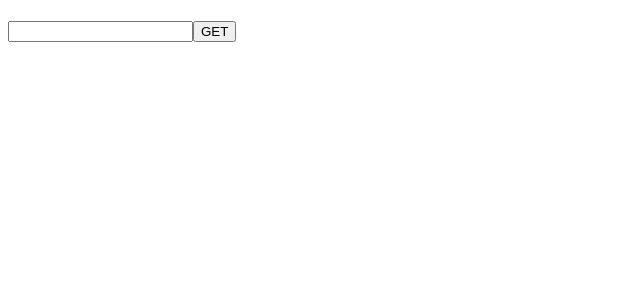
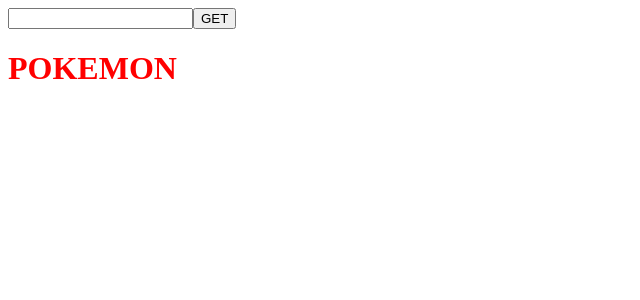
Before and after one commit to nialldbarber/pokevuex, a Vue app: page / in a window 1280 px wide. Shown: the top 300 px of the page, without its empty margins (0-640 px from the left). Built offline with nearby package versions, Linux system fonts and the light colour scheme.

Commit message:
Tidied code

```diff
--- a/src/App.vue
+++ b/src/App.vue
@@ -1,20 +1,17 @@
 <template>
   <div>
-    <Pokemon />
+    <Layout />
   </div>
 </template>
 
 <script>
-import Pokemon from "./components/pokemon.vue";
+import Layout from "./components/layout.vue";
 
 export default {
   name: "App",
   components: {
-    Pokemon
-  },
-  data: () => ({
-    name: "Niall"
-  })
+    Layout
+  }
 };
 </script>
 
--- /dev/null
+++ b/src/components/add-pokemon.vue
@@ -0,0 +1,31 @@
+<template>
+  <form @submit.prevent="fetchPoke">
+    <input type="text" :value="getInput" @input="updateInput" />
+    <button @click="fetchPoke">GET</button>
+  </form>
+</template>
+
+<script>
+import { mapGetters, mapActions } from "vuex";
+
+export default {
+  name: "AddPokemon",
+  methods: {
+    ...mapActions(["fetchPokemon"]),
+    updateInput(e) {
+      this.$store.commit("updateInput", e.target.value);
+    },
+    fetchPoke() {
+      if (this.getInput === "") return;
+      else {
+        this.fetchPokemon();
+        this.$store.commit("updateInput", "");
+      }
+    }
+  },
+  computed: mapGetters(["getInput"])
+};
+</script>
+
+<style>
+</style>
--- /dev/null
+++ b/src/components/layout.vue
@@ -0,0 +1,26 @@
+<template>
+  <div>
+    <AddPokemon />
+    <p v-if="getLoading">LOADING...</p>
+    <Pokemon :poketails="getPokemon" />
+    <p v-if="getError">ERROR!</p>
+  </div>
+</template>
+
+<script>
+import { mapGetters, mapActions } from "vuex";
+import AddPokemon from "./add-pokemon.vue";
+import Pokemon from "./pokemon.vue";
+
+export default {
+  name: "Layout",
+  components: {
+    AddPokemon,
+    Pokemon
+  },
+  computed: mapGetters(["getPokemon", "getLoading", "getError"])
+};
+</script>
+
+<style>
+</style>
--- a/src/components/pokemon.vue
+++ b/src/components/pokemon.vue
@@ -1,36 +1,20 @@
 <template>
   <div>
-    <h1>{{ getInput }}</h1>
-    <input type="text" :value="getInput" @input="updateInput" />
-    <button @click="fetchPoke">GET</button>
-    <p v-if="getLoading">LOADING...</p>
-    <p v-if="getSuccess">{{ getPokemon.species.name }}</p>
-    <p v-if="getError">ERROR!</p>
+    <h1>POKEMON</h1>
+    <template v-if="getSuccess">
+      <p>POKEMON: {{ poketails.species.name }}</p>
+      <p>Height: {{ poketails.height }}</p>
+    </template>
   </div>
 </template>
 
 <script>
-import { mapGetters, mapActions } from "vuex";
+import { mapGetters } from "vuex";
 
 export default {
   name: "Pokemon",
-  methods: {
-    ...mapActions(["fetchPokemon"]),
-    updateInput(e) {
-      this.$store.commit("updateInput", e.target.value);
-    },
-    fetchPoke() {
-      if (this.getInput === "") return;
-      else return this.fetchPokemon();
-    }
-  },
-  computed: mapGetters([
-    "getPokemon",
-    "getInput",
-    "getLoading",
-    "getError",
-    "getSuccess"
-  ])
+  props: ["poketails"],
+  computed: mapGetters(["getSuccess"])
 };
 </script>
 
--- a/src/store/modules/pokemon/actions.js
+++ b/src/store/modules/pokemon/actions.js
@@ -8,6 +8,8 @@
 
       commit('setLoading', false)
       commit('setSuccess', true)
+
+      console.log(state.pokemon);
       console.log(state.input)
     } catch (err) {
       commit('setLoading', false)
```
